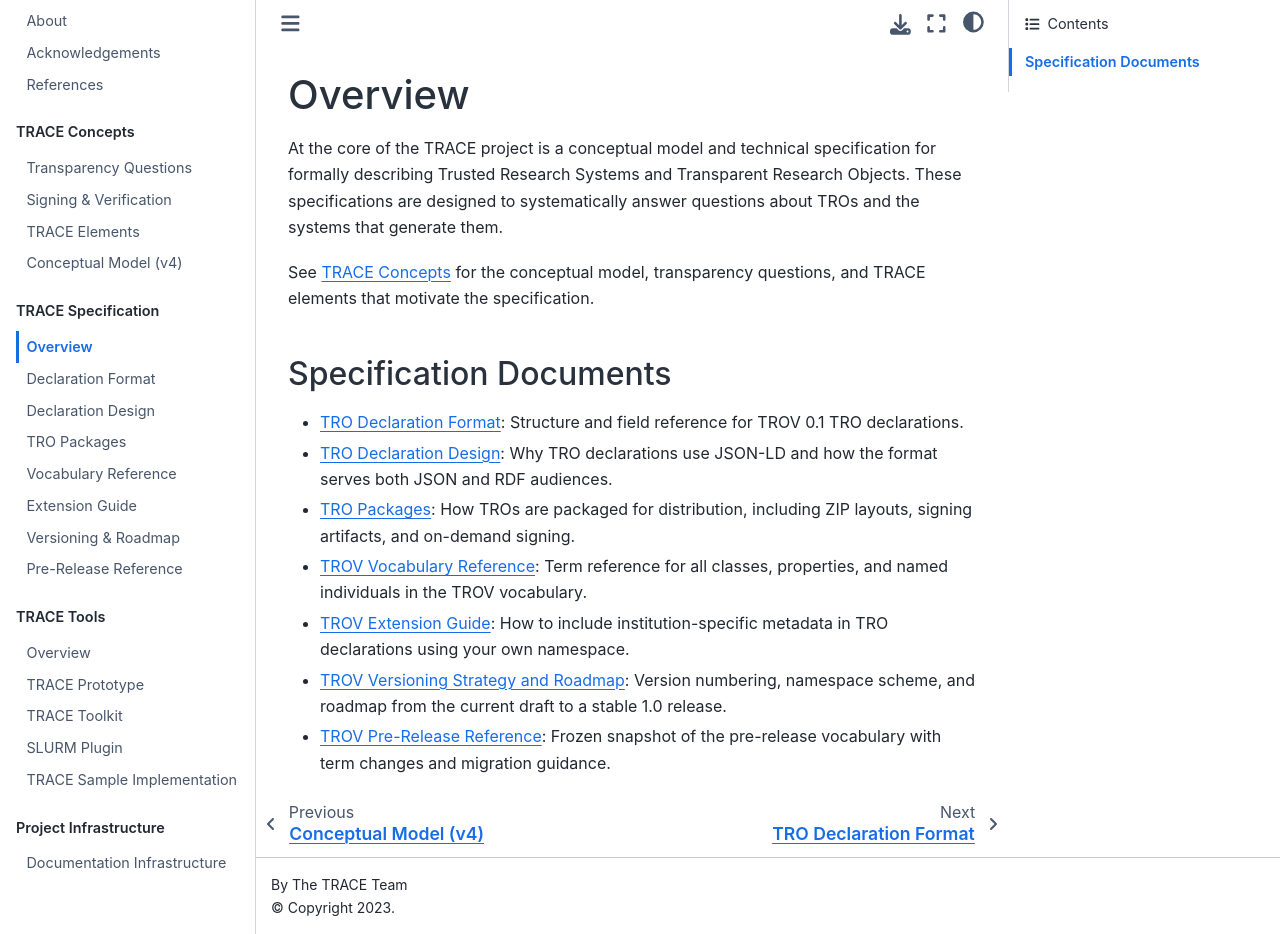
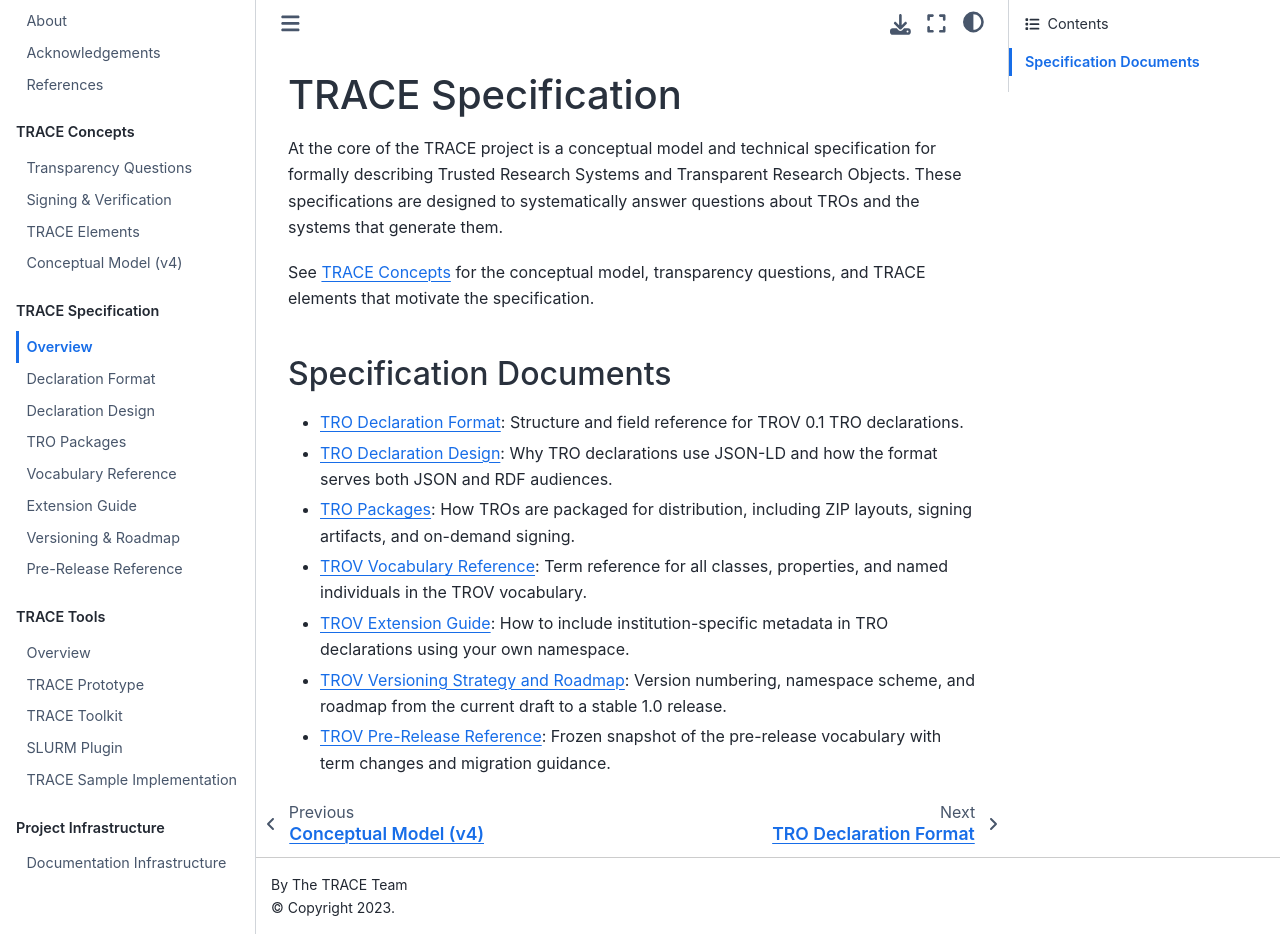
Before and after one commit to transparency-certified/trace-specification, a Jupyter Book: the page built from docs/specifications.md, in a window 1280 px wide and 934 px high. Built offline with Jupyter Book 1.0.4 settings and Sphinx 7.4.7 and the Sphinx Book theme 1.1.4, drawn with Linux system fonts in a browser that asks for light colours.

Commit message:
Update document title

```diff
--- a/docs/specifications.md
+++ b/docs/specifications.md
@@ -1,4 +1,4 @@
-# Overview
+# TRACE Specification
 
 At the core of the TRACE project is a conceptual model and technical
 specification for formally describing Trusted Research Systems and Transparent
```
